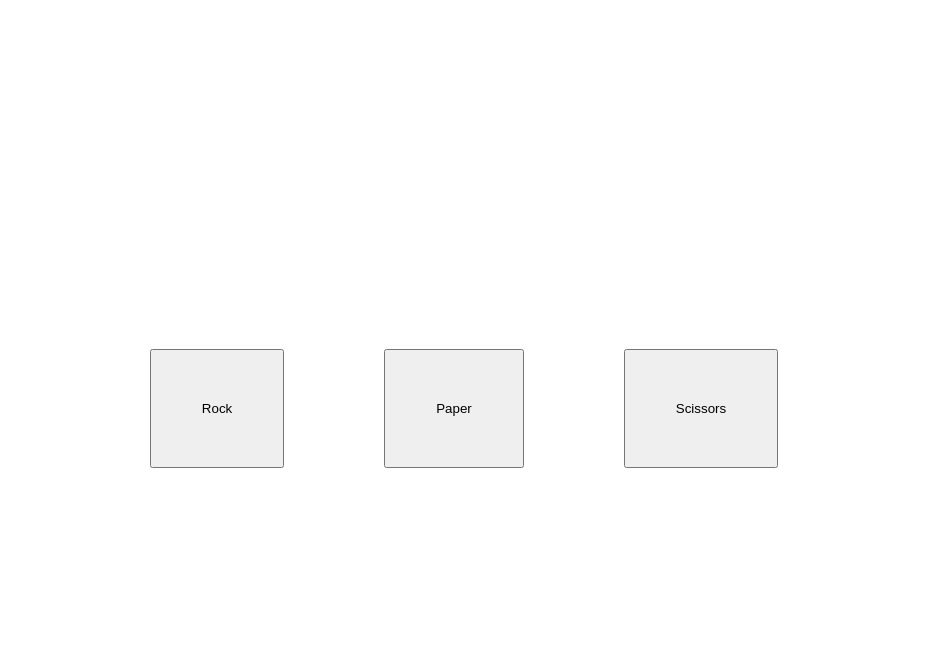
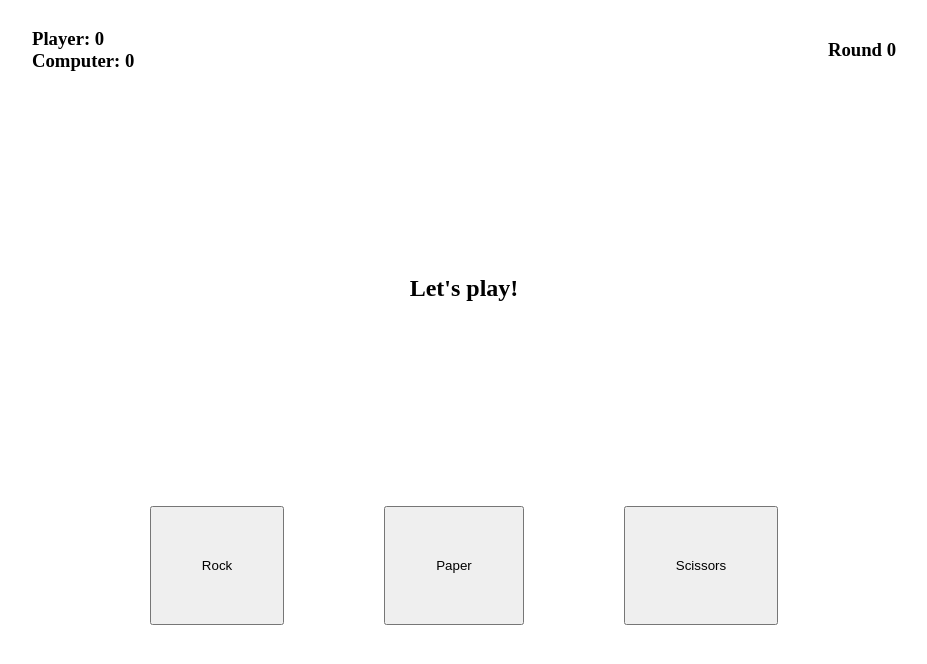
Before and after one commit to PaulooMartin/OdinProjects-Rockpaperscissors, a plain HTML site: page index.html in a window 1280 px wide. Shown: the whole page, without its empty margins (176-1103 px from the left). Drawn offline with Linux system fonts and the light colour scheme.

Commit message:
Update page ui

```diff
--- a/css/styles.css
+++ b/css/styles.css
@@ -2,13 +2,27 @@ body{
     height: 100vh;
     display: flex;
     flex-direction: column;
+    padding: 20px 200px;
 }
 
-section{
+.header{
+    display: flex;
+    justify-content: space-between;
+    align-items: center;
+}
+
+.game-area{
+    flex-grow: 1;
+    display: flex;
+    flex-direction: column;
+    align-items: center;
+    justify-content: space-evenly;
+}
+
+.buttons{
     display: flex;
     align-items: center;
     justify-content: center;
-    flex-grow: 1;
     gap: 100px;
 }
 
@@ -16,3 +30,7 @@ section{
     padding: 50px;
     text-align: center;
 }
+
+h2,h3 {
+    margin: 0px;
+}
--- a/index.html
+++ b/index.html
@@ -8,10 +8,22 @@
     <title>Rock Paper Scissors</title>
   </head>
   <body>
-    <section>
-      <button class="choice">Rock</button>
-      <button class="choice">Paper</button>
-      <button class="choice">Scissors</button>
+    <div class="header">
+      <div class="scoreboard">
+        <h3>Player: <span class="player-score">0</span></h3>
+        <h3>Computer: <span class="computer-score">0</span></h3>
+      </div>
+      <h3>Round <span class="round-count">0</span></h3>
+    </div>
+    <section class="game-area">
+      <div class="computer-screen">
+        <h2 class="computer-message">Let's play!</h2>
+      </div>
+      <div class="buttons">
+        <button class="choice">Rock</button>
+        <button class="choice">Paper</button>
+        <button class="choice">Scissors</button>
+      </div>
     </section>
     <script src="js/scripts.js"></script>
   </body>
```
